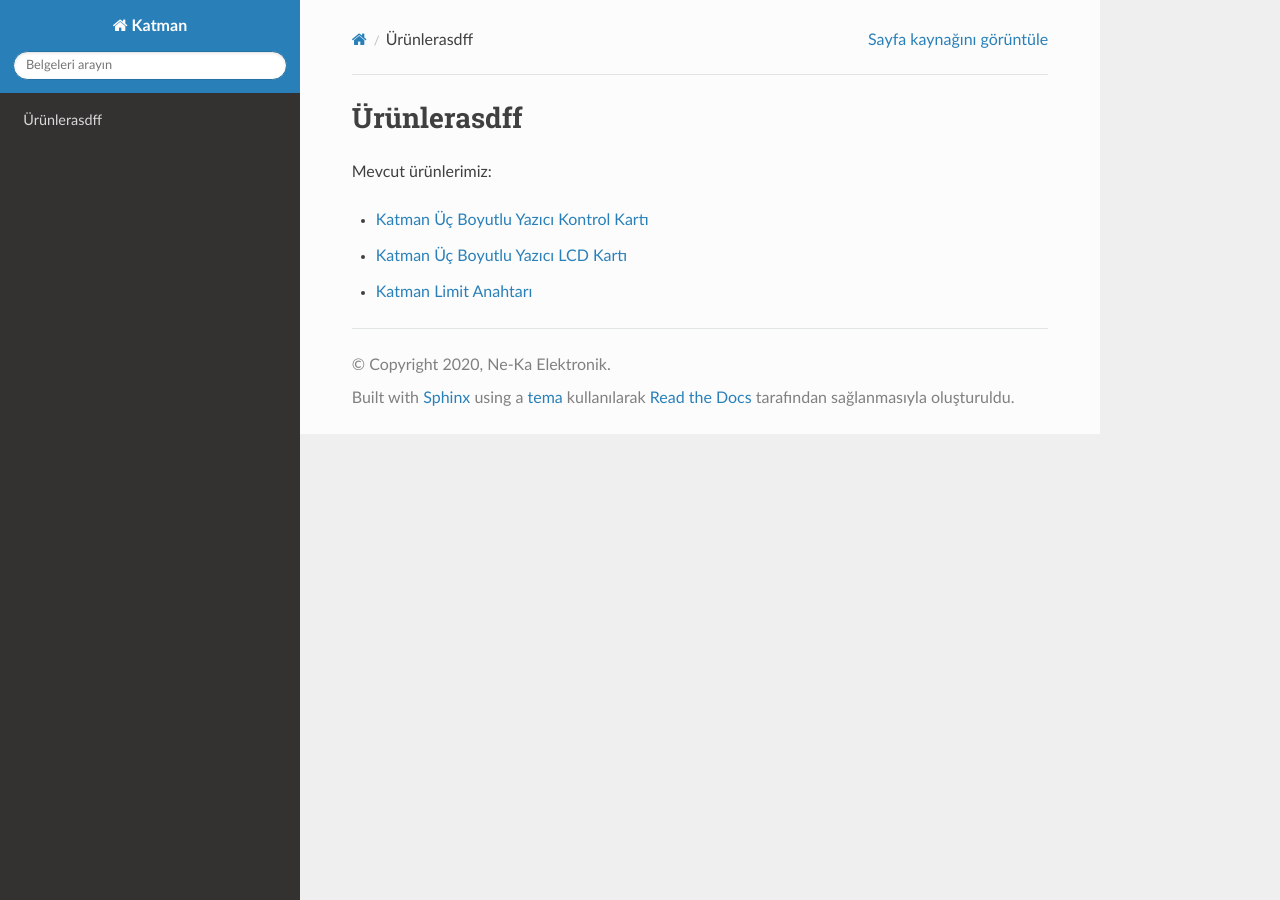
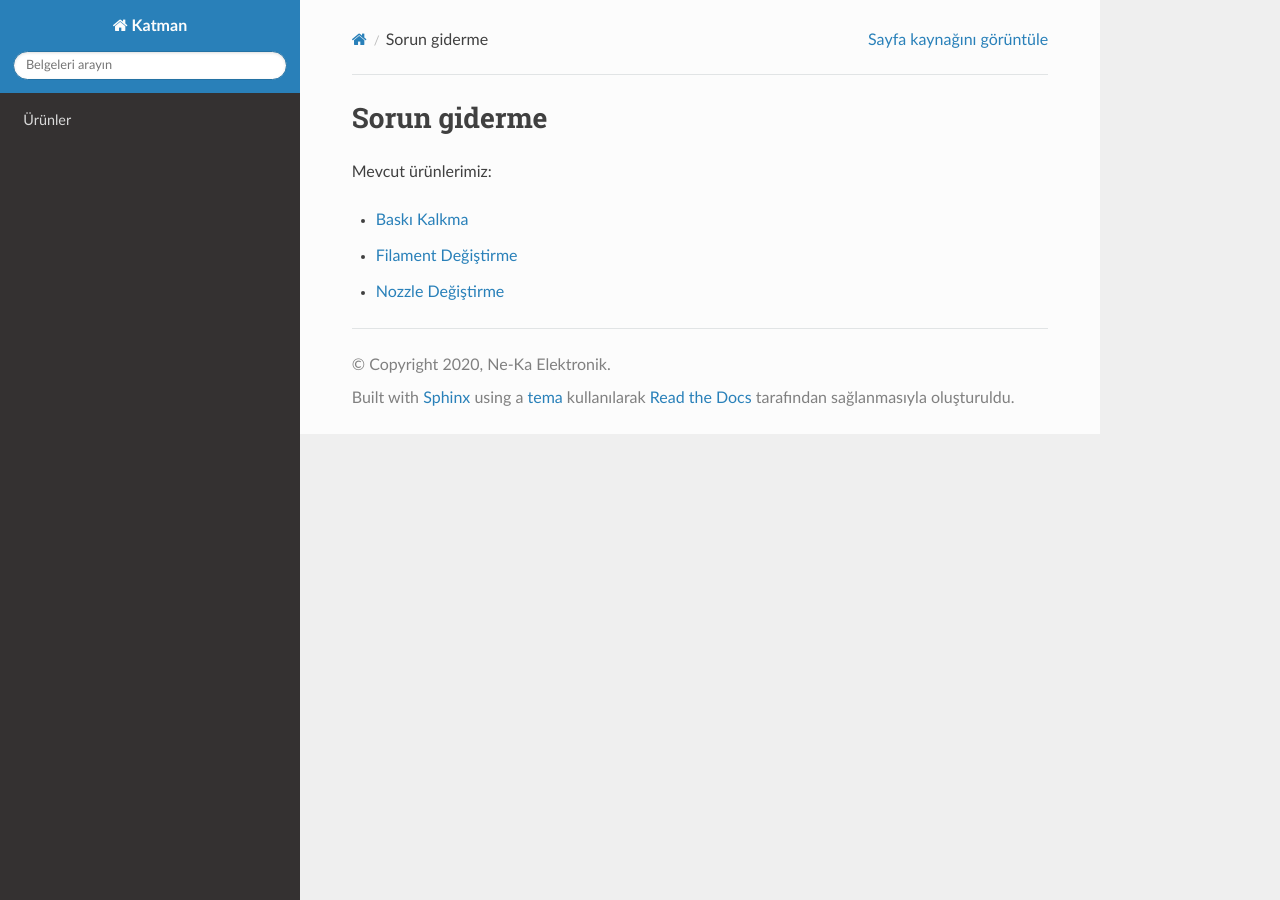
Before and after one commit to katman3d/katman-docs, a Sphinx documentation site: the page built from docs/sorungiderme.rst, in a window 1280 px wide. Built offline with Sphinx 7.4.7 and the Read the Docs theme 2.0.0, drawn with Linux system fonts in a browser that asks for light colours.

Commit message:
güncellenmedi bidaha deniyom

```diff
--- a/docs/baskikalkma.rst
+++ b/docs/baskikalkma.rst
@@ -1,4 +1,4 @@
-Katman Limit Anahtarı
+Baskı Kalkma
 =====================
 
 .. toctree::
--- a/docs/filamentdegistirme.rst
+++ b/docs/filamentdegistirme.rst
@@ -1,4 +1,4 @@
-Katman Limit Anahtarı
+Filament Değiştirme
 =====================
 
 .. toctree::
--- a/docs/index.rst
+++ b/docs/index.rst
@@ -19,7 +19,7 @@
 
 
 Katman [*]_, üç boyutlu yazıcılar ve onların elektroniğini yerli olarak üretmektedir.
-Makinelerimizdeki elektronik bileşenler kendi üretimimizdir. wqeqweqwe
+Makinelerimizdeki elektronik bileşenler kendi üretimimizdir.
 Ürünlerimizi görmek için `tıklayınız <urunler.html>`__.
 
 Daha fazla bilgi almak için: info@katman3d.com
--- a/docs/sorungiderme.rst
+++ b/docs/sorungiderme.rst
@@ -1,4 +1,4 @@
-Ürünlerasdff
+Sorun giderme
 =======
 
 Mevcut ürünlerimiz:
@@ -7,6 +7,6 @@
    :glob:
    :maxdepth: 4
 
-   kontrol
-   arayuz
-   switch
+   baskikalkma
+   filamentdegistirme
+   nozzledegistirme
--- a/docs/urunler.rst
+++ b/docs/urunler.rst
@@ -1,4 +1,4 @@
-Ürünlerasdff
+Ürünler
 =======
 
 Mevcut ürünlerimiz:
```
